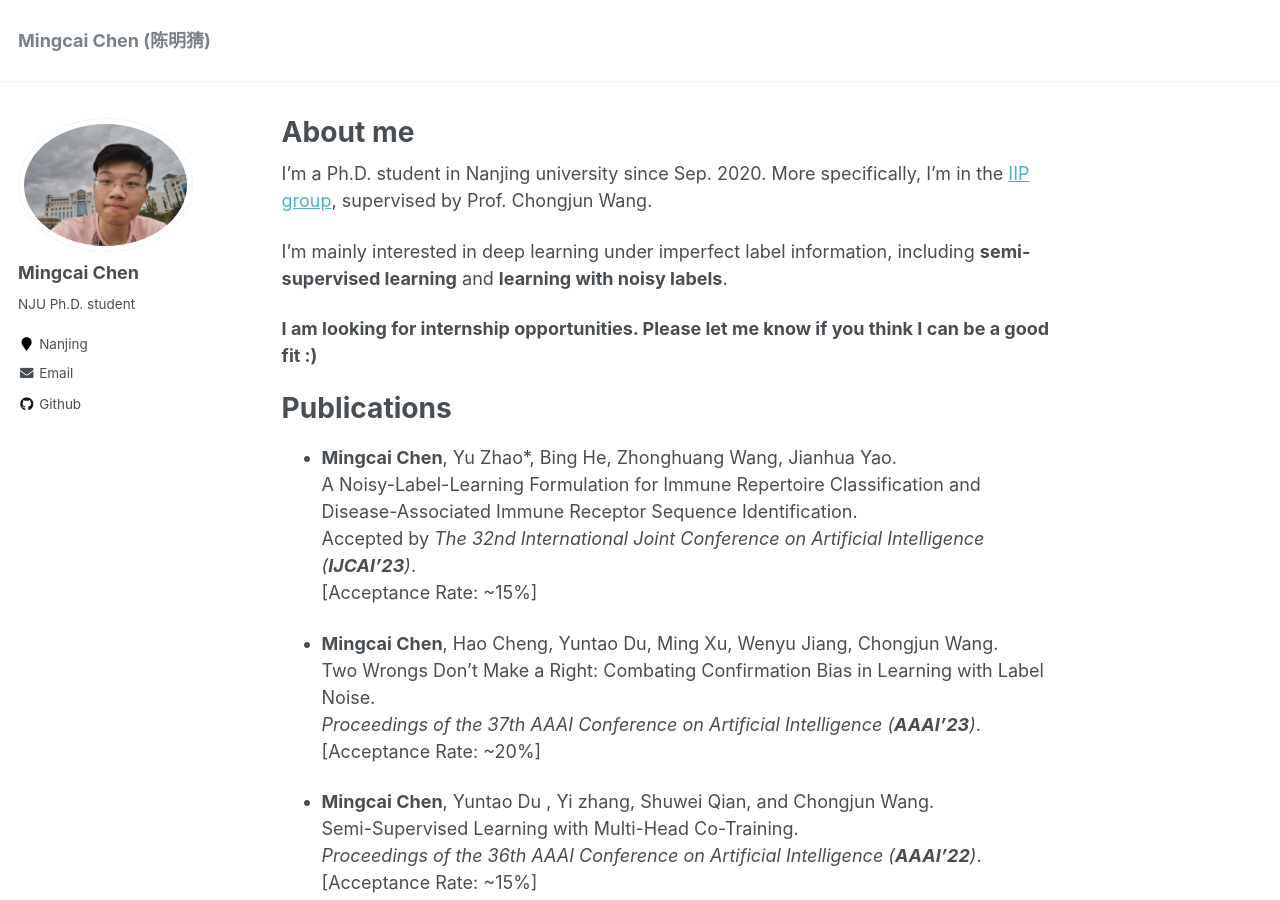
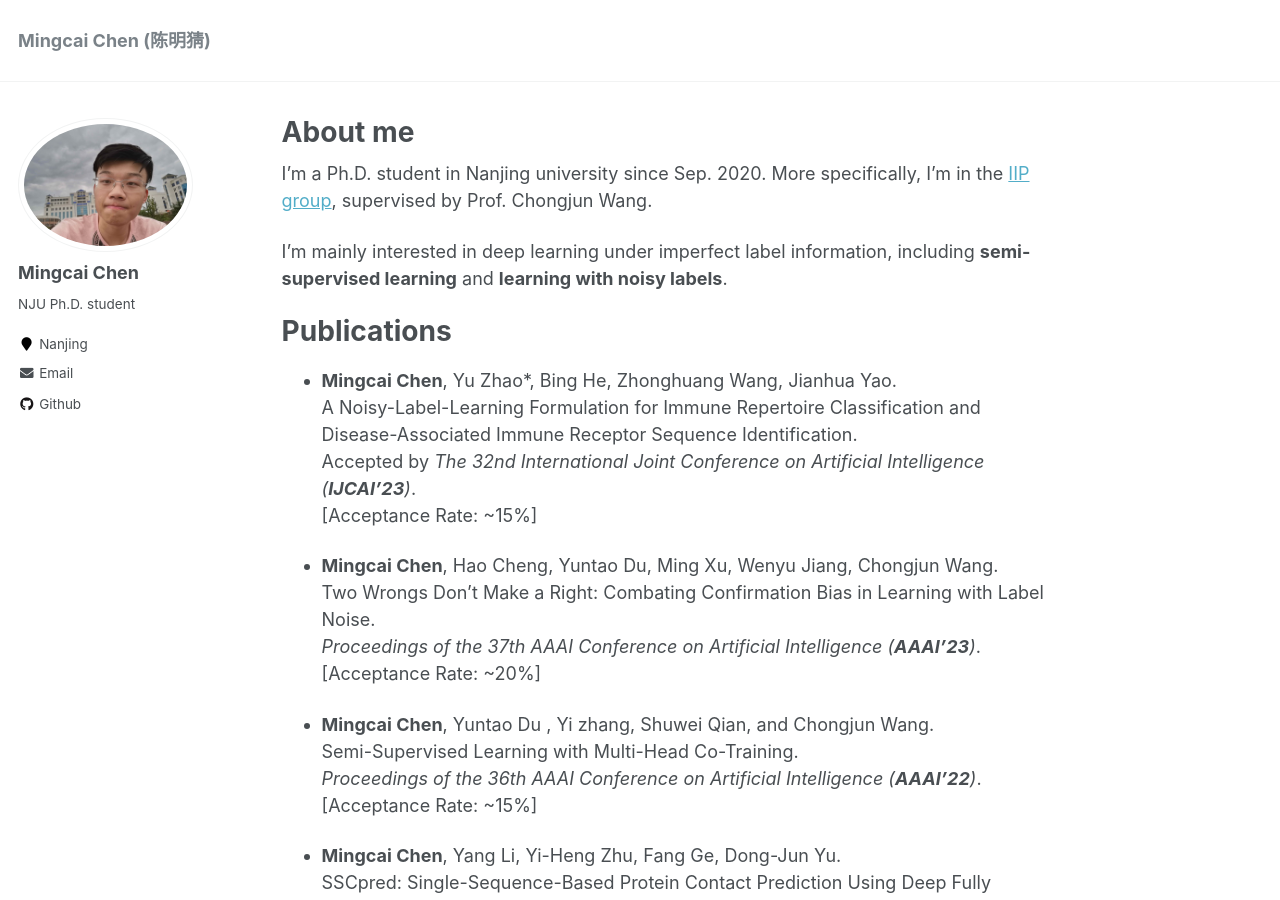
Before and after one commit to chenmc1996/chenmc1996.github.io, a Jekyll site: the page built from _pages/about.md, in a window 1280 px wide and 900 px high. Built offline with Jekyll 4.4.1, drawn with Linux system fonts in a browser that asks for light colours.

Commit message:
Update about.md

```diff
--- a/_pages/about.md
+++ b/_pages/about.md
@@ -11,8 +11,6 @@ redirect_from:
 I'm a Ph.D. student in Nanjing university since Sep. 2020. More specifically, I'm in the [IIP group](http://iip.nju.edu.cn/), supervised by Prof. Chongjun Wang.
 
 I'm mainly interested in deep learning under imperfect label information, including **semi-supervised learning** and **learning with noisy labels**.
-
-**I am looking for internship opportunities. Please let me know if you think I can be a good fit :)**
 
 <!-- News
 ======
```
